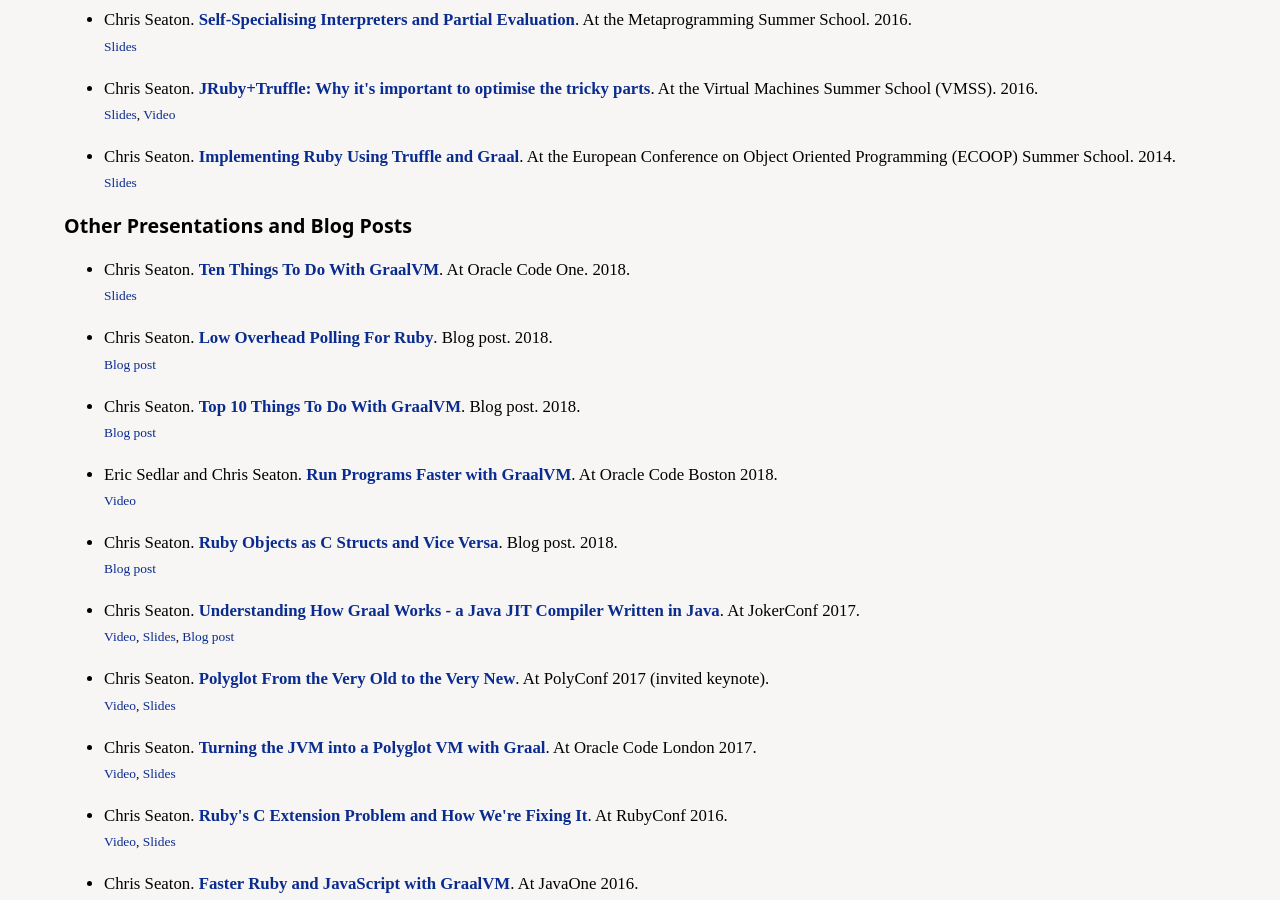
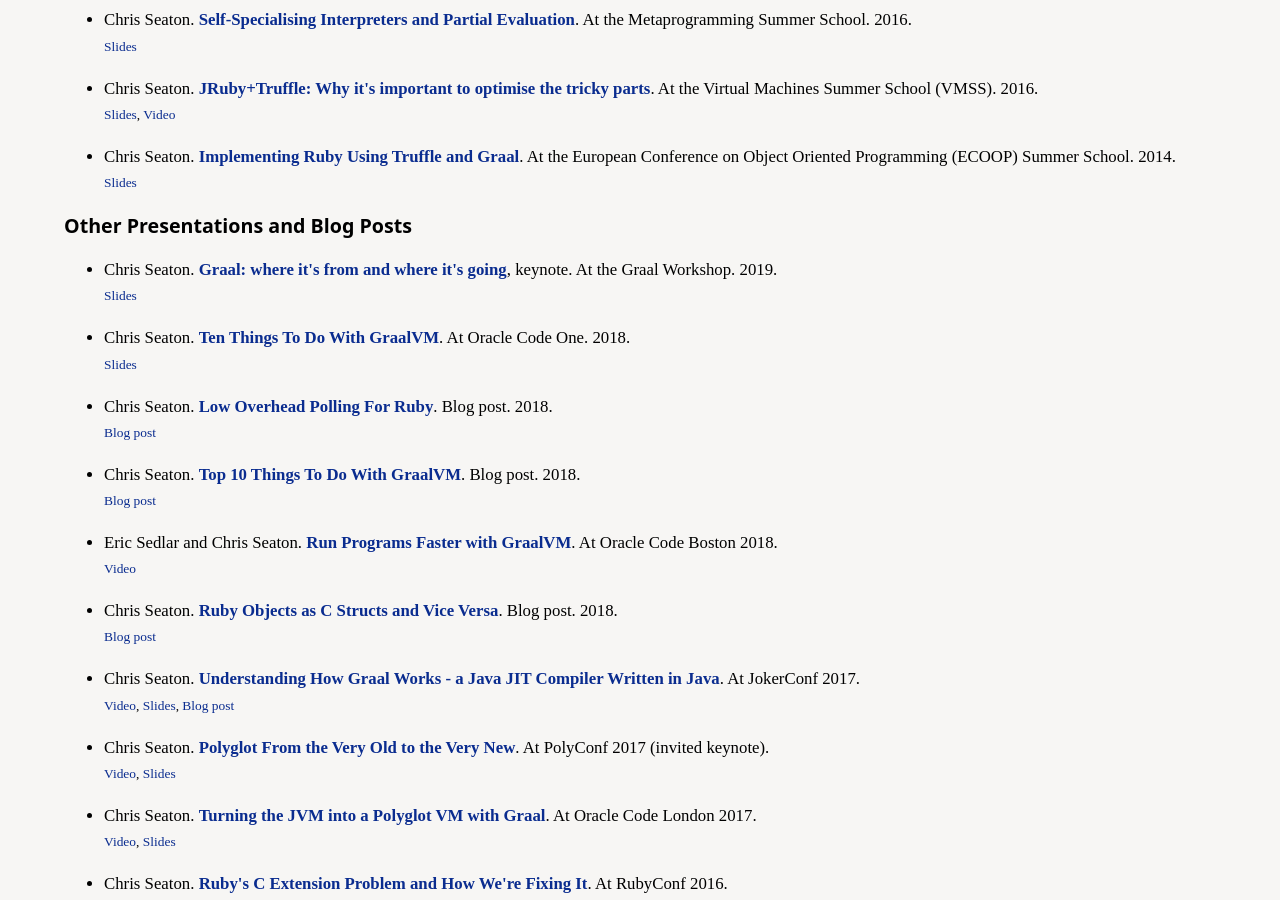
Before and after one commit to chrisseaton/chrisseaton.github.io, a Jekyll site: the page built from index.md, in a window 1280 px wide and 900 px high, scrolled down 3926 px. Built offline with Jekyll 4.4.1, drawn with Linux system fonts in a browser that asks for light colours; nearby versions of some CDN libraries; some web fonts are replaced.

Commit message:
Graal Workshop

```diff
--- a/index.md
+++ b/index.md
@@ -324,6 +324,12 @@
 
 <ul class="list">
     <li>
+        Chris Seaton. <strong><a href="truffleruby/graalworkshop19/graal-from-and-going.pdf">Graal: where it's from and where it's going</a></strong>, keynote. At the Graal Workshop. 2019.<br>
+        <span class="smaller">
+            <a href="truffleruby/graalworkshop19/graal-from-and-going.pdf">Slides</a>
+        </span>
+    </li>
+    <li>
         Chris Seaton. <strong><a href="truffleruby/codeone18/ten-things-graal.pdf">Ten Things To Do With GraalVM</a></strong>. At Oracle Code One. 2018.<br>
         <span class="smaller">
             <a href="truffleruby/codeone18/ten-things-graal.pdf">Slides</a>
```
Also changed, not shown: truffleruby/index.md (+2 -0 lines), 1 other file.
